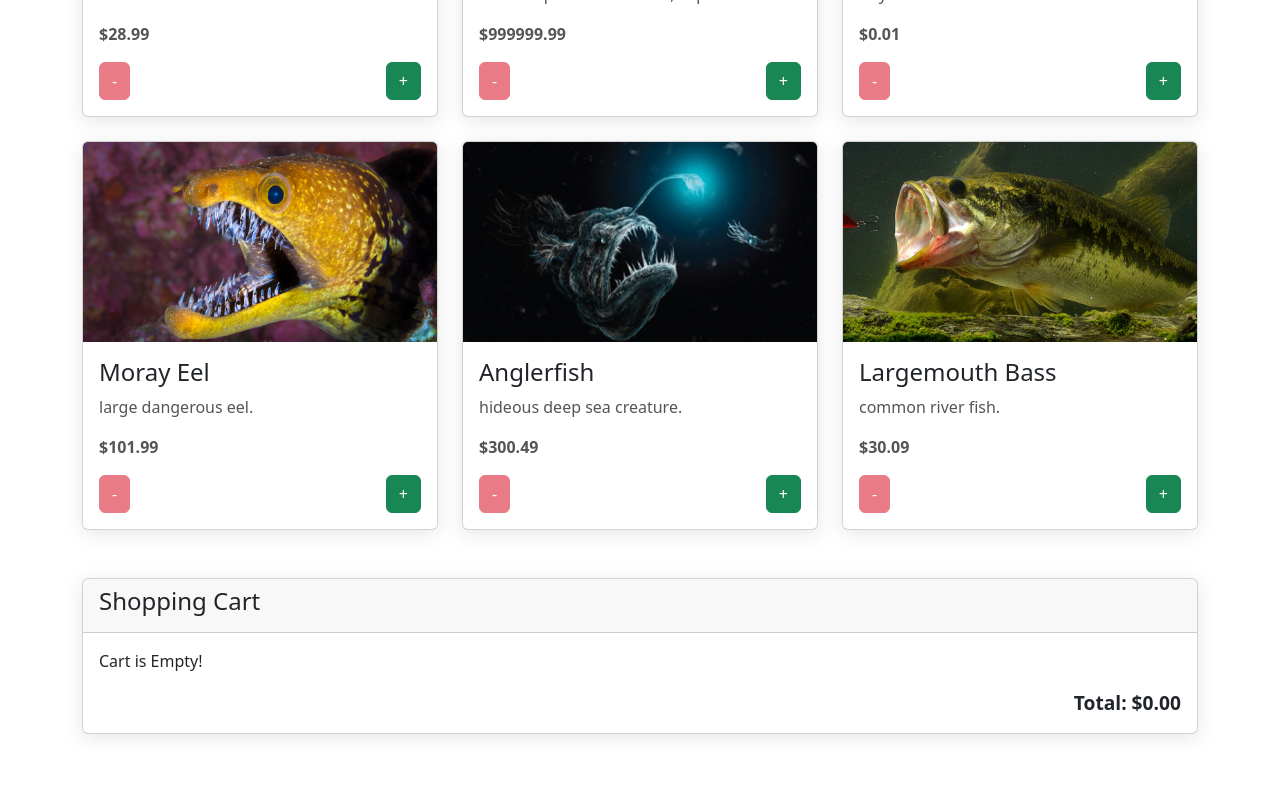
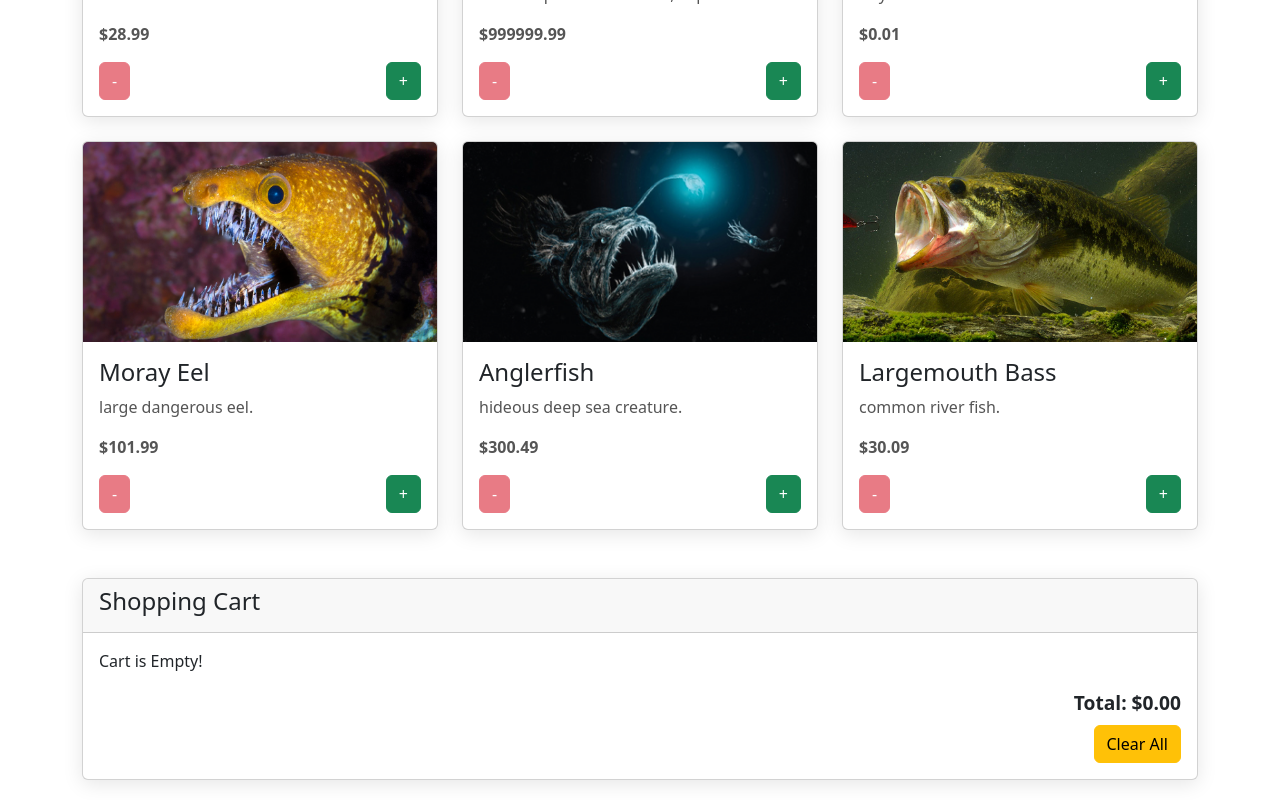
Before and after one commit to pnleguizamo/36s2_assignment03, a React (Create React App) app: page / in a window 1280 px wide. Shown: the part 815-1615 px from the top of the page. Before the commit the page ends 1569 px from the top, so only its background shows below. Built offline with nearby package versions, Linux system fonts and the light colour scheme.

Commit message:
added a working clear all button

```diff
--- a/src/Browse.js
+++ b/src/Browse.js
@@ -58,6 +58,10 @@ const Browse = () => {
     });
   };
 
+  const clearCart = () => {
+    setCart([]);
+  };
+
   const cartItems = cart.map((el, index) => (
     <div key={index}>
       <img className="img-fluid" src={el.image} width={150} alt={el.title} />
@@ -102,6 +106,11 @@ const Browse = () => {
           <div>{cartItems.length > 0 ? cartItems : <p>Cart is Empty!</p>}</div>
           <div className="text-end">
             <strong>Total: ${cartTotal.toFixed(2)}</strong>
+            <div className="mt-2">
+              <button className="btn btn-warning" onClick={clearCart}>
+                Clear All
+              </button>
+            </div>
           </div>
         </div>
       </div>
```
